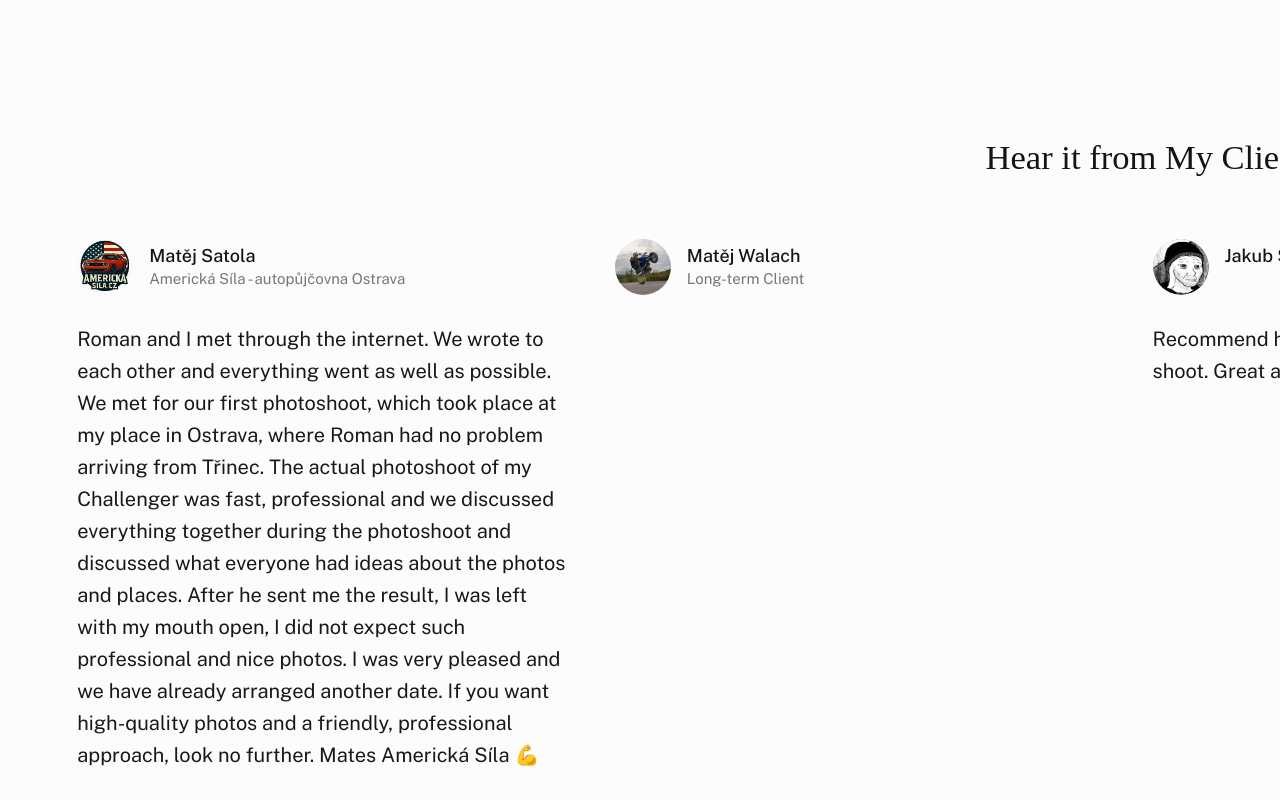
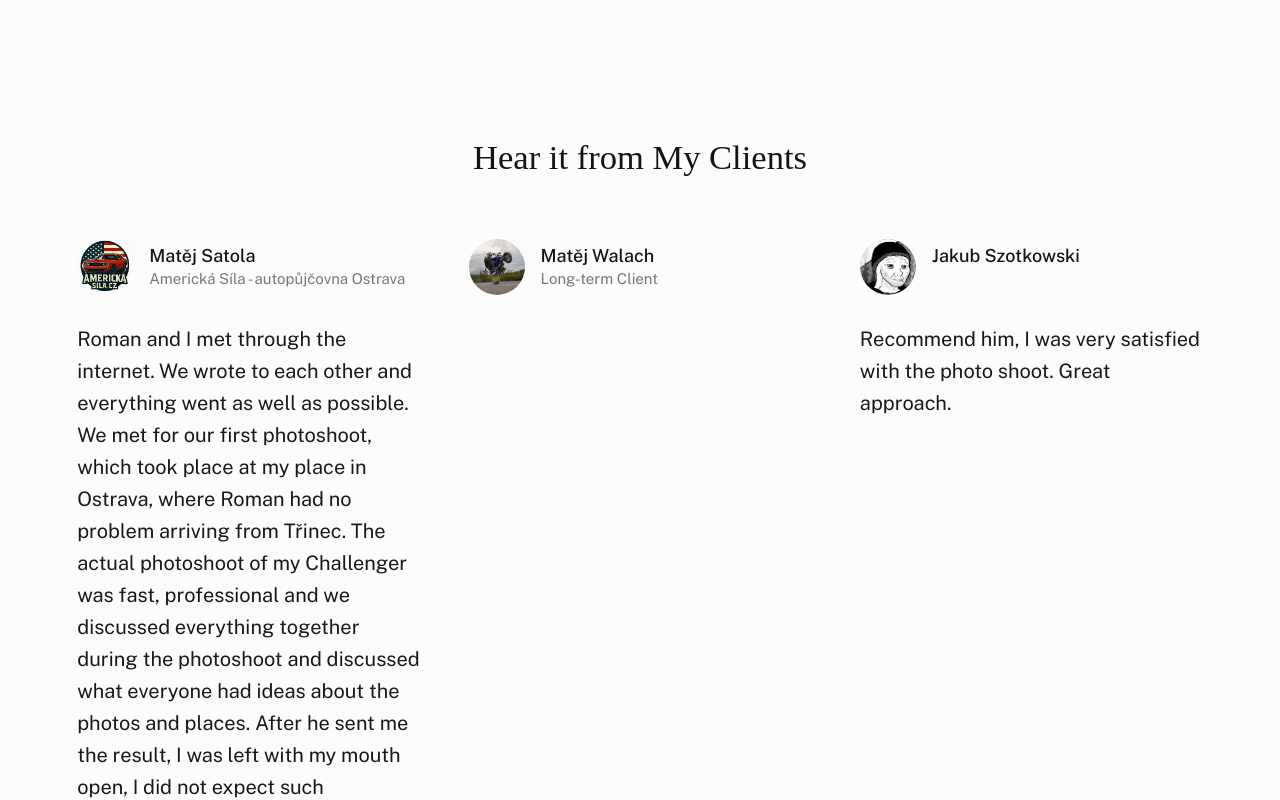
Before and after one commit to RomanWantulok/Roman-Wantulok, a plain HTML site: page index.html in a window 1280 px wide. Shown: the part 4100-4900 px from the top of the page. Drawn offline with nearby package versions, Linux system fonts and the light colour scheme; a web font is replaced by a local one.

Commit message:
Update index.html

```diff
--- a/index.html
+++ b/index.html
@@ -327,7 +327,7 @@
         </section> <!-- end s-works -->
 
         <div class="row s-testimonials">
-                <div class="column xl-16">
+                <div class="column xl-12">
 
                     <h3 class="s-testimonials__header">Hear it from My Clients</h3>
 
```
